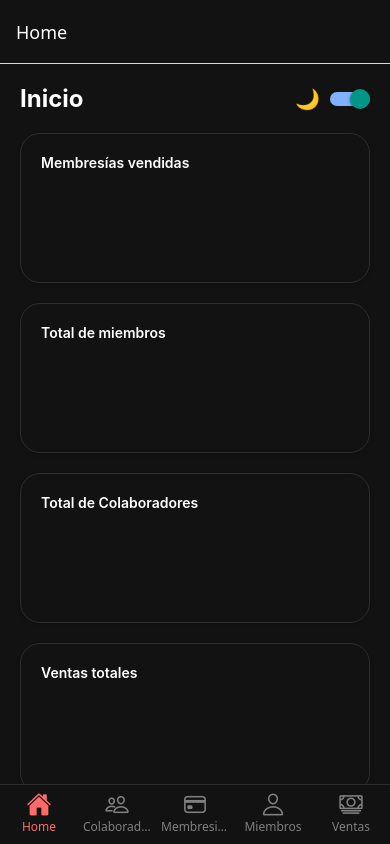
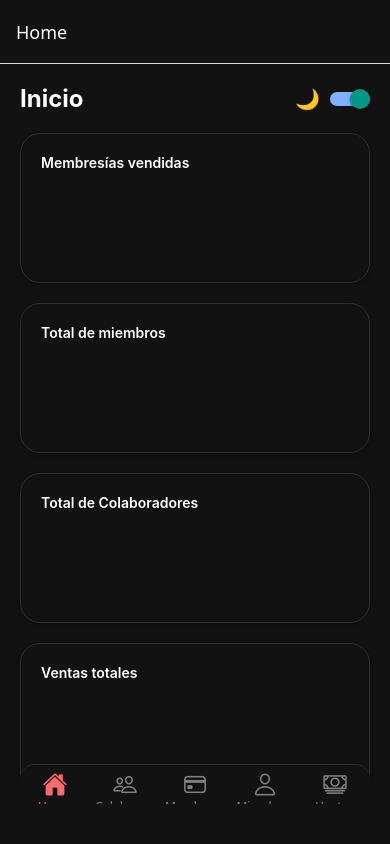
Before and after one commit to EnriqueLP0203/Time_Fit_Moble, a React Native app: screen / in a window 390 px wide. Built offline with nearby package versions, Linux system fonts and the light colour scheme.

Commit message:
correcion de tabs

```diff
--- a/Navegacion.js
+++ b/Navegacion.js
@@ -62,8 +62,14 @@ function MyTabs() {
           backgroundColor: colors.background,
           borderTopWidth: 0.5,
           borderTopColor: colors.border,
-          elevation: 0,
           height: 60,
+          position: 'absolute',
+          bottom: 20,
+          left: 20,
+          right: 20,
+          borderRadius: 15,
+          elevation: 5,
+          paddingBottom: 10,
         },
         headerStyle: {
           backgroundColor: colors.background,
@@ -86,7 +92,7 @@ function MyTabs() {
   );
 }
 
-import { ThemeProvider, useTheme } from './src/context/ThemeContext';
+import { ThemeProvider, useTheme } from './src/context/ThemeContext'; //importacion de context donde se almacena el tema oscuro y claro
 
 function NavigationContent() {
   const { colors } = useTheme();
```
Also changed, not shown: src/context/ThemeContext.js (line endings or trailing spaces).
